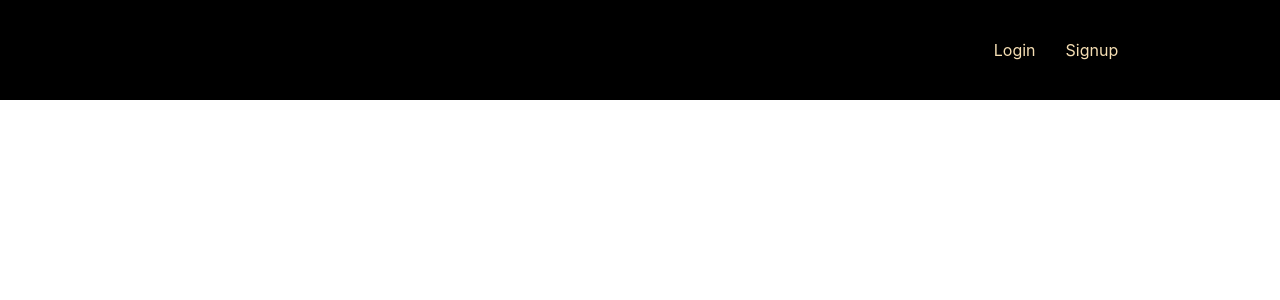
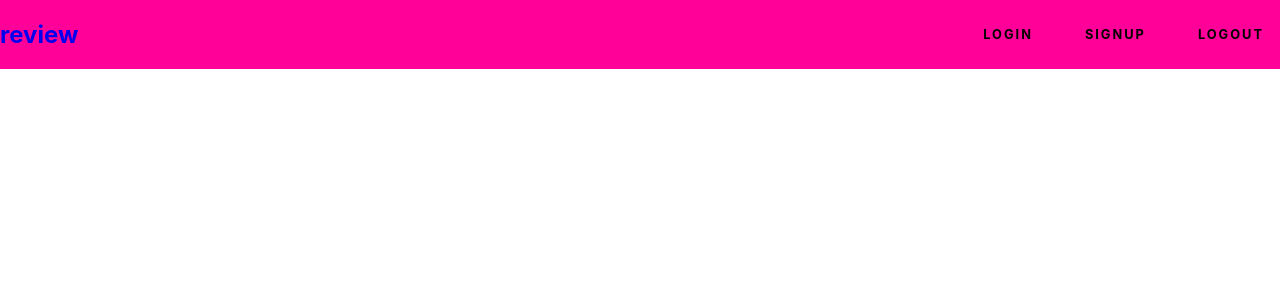
Before and after one commit to upendra-io/ecommerce, a React (Create React App) app in the folder client/: page / in a window 1280 px wide. Shown: the top 300 px of the page. Built offline with nearby package versions, Linux system fonts and the light colour scheme.

Commit message:
auth done

```diff
--- a/client/src/App.css
+++ b/client/src/App.css
@@ -57,26 +57,41 @@
   align-items: center;
   justify-content: center;
 }
-.login {
-  margin-left: 65%;
+ul {
+  list-style-type: none;
 }
-.signup {
-  margin-left: 30px;
+a {
+  text-decoration: none;
 }
-.login,
-.signup {
-  text-decoration: none;
-  color: wheat;
+.navbar {
+  display: flex;
+  align-items: center;
+  justify-content: space-between;
+  margin-bottom: 20px;
+  background: #ff0099;
+  position: fixed;
+  width: 100%;
+  top: 0;
 }
 
-.navbar {
-  height: 100px;
-  width: 100%;
+nav ul {
   display: flex;
-  color: white;
-  background-color: black;
-  justify-content: center;
   align-items: center;
+}
+nav li {
+  margin-left: 20px;
+}
+nav li a {
+  color: black;
+  text-transform: uppercase;
+  font-weight: 700;
+  font-size: 0.8em;
+  display: block;
+  padding: 10px 16px;
+  letter-spacing: 2px;
+}
+nav li a:hover {
+  color: blue;
 }
 .grid {
   margin-top: 30px;
--- a/client/src/components/login.js
+++ b/client/src/components/login.js
@@ -1,5 +1,6 @@
 import React, { useState } from "react";
 import { Link } from "react-router-dom";
+import Navbar from "./navbar";
 
 const Login = () => {
   const [email, setEmail] = useState("");
@@ -28,6 +29,8 @@ const Login = () => {
   };
 
   return (
+    <>
+      <Navbar />
       <div className="App">
         <h1>Login</h1>
         <label>Email</label>
@@ -54,6 +57,7 @@ const Login = () => {
           </button>
         </Link>
       </div>
+    </>
   );
 };
 
--- a/client/src/components/navbar.js
+++ b/client/src/components/navbar.js
@@ -3,16 +3,28 @@ import { Link } from "react-router-dom";
 
 const Navbar = () => {
   return (
-    <>
     <nav className="navbar">
+      <h1>
+        <a href="/">review</a>
+      </h1>
+      <ul>
+        <li>
           <Link to="/login" className="login">
             Login
           </Link>
+        </li>
+        <li>
           <Link to="/signup" className="signup">
             Signup
           </Link>
+        </li>
+        <li>
+          <Link to="/logout" className="logout">
+            Logout
+          </Link>
+        </li>
+      </ul>
     </nav>
-    </>
   );
 };
 
--- a/client/src/components/signup.js
+++ b/client/src/components/signup.js
@@ -1,5 +1,6 @@
 import React, { useState } from "react";
 import { Link } from "react-router-dom";
+import Navbar from "./navbar";
 
 const Signup = () => {
   const [email, setEmail] = useState("");
@@ -28,6 +29,8 @@ const Signup = () => {
     }
   };
   return (
+    <>
+      <Navbar />
       <div className="App">
         <h1>Signup</h1>
         <label>Email</label>
@@ -54,6 +57,7 @@ const Signup = () => {
           </button>
         </Link>
       </div>
+    </>
   );
 };
 
```
Also changed, not shown: 2 other files (tests, documents, lock files or other folders). Lines whose indentation alone changed are shown as unchanged.
